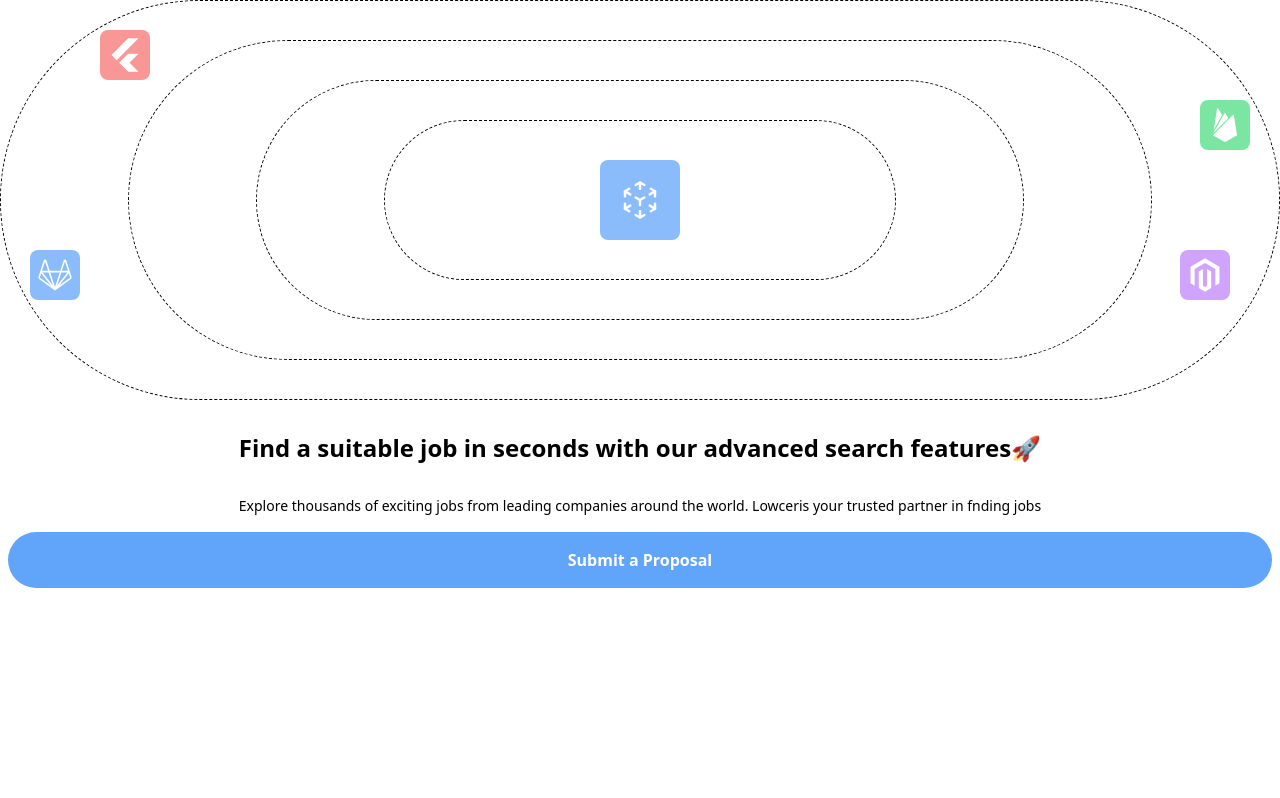
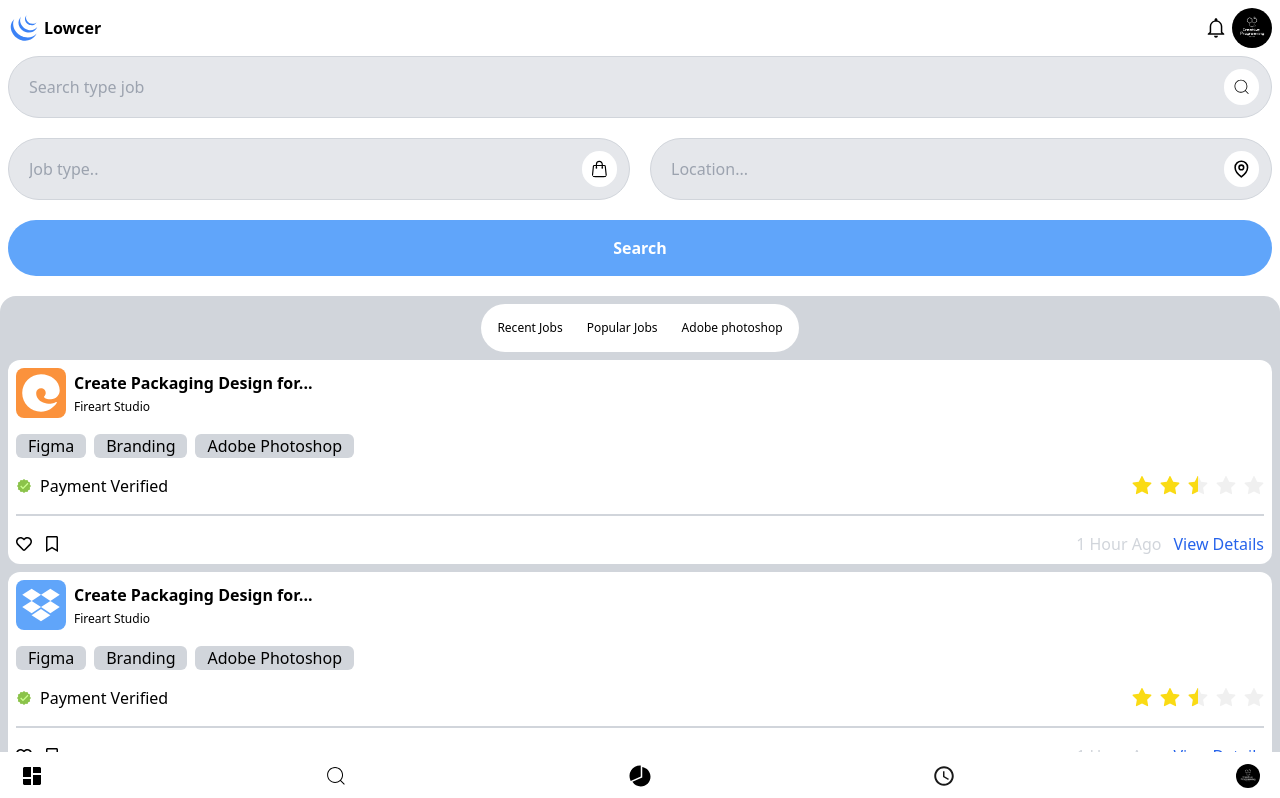
Before and after one commit to MubassamAli128/ReactClass1, a React (Create React App) app: page / in a window 1280 px wide. Shown: the top 798 px of the page. Built offline with nearby package versions, Linux system fonts and the light colour scheme.

Commit message:
A1 Updated.

```diff
--- a/src/App.jsx
+++ b/src/App.jsx
@@ -6,7 +6,7 @@ import Profile from "./pages/Profile/Profile";
 
 const App = () => {
 
-  let page = "LandingPage";
+  let page = "Home";
 
 
   return (
--- /dev/null
+++ b/src/pages/Home/Cards.jsx
@@ -0,0 +1,80 @@
+import React from "react";
+import ImageBox from "../../components/ImageBoxes/ImageBox";
+import { IoLogoEdge, IoLogoDropbox,IoLogoDribbble } from "react-icons/io5";
+import { FcApproval } from "react-icons/fc";
+import { Rate } from 'antd';
+import { FaRegHeart, FaRegBookmark } from "react-icons/fa";
+
+const Cards=()=>{
+
+    const CardData=[
+        {
+            CardLogo:<ImageBox cls='w-[50px] h-[50px] bg-orange-400 rounded-lg'>
+                        <IoLogoEdge className="w-10 h-10"/>
+                    </ImageBox>,
+            CardTitle:"Create Packaging Design for...",
+            CardSubTitle:"Fireart Studio",
+            CardTags:["Figma","Branding","Adobe Photoshop"]
+        },
+        {
+            CardLogo:<ImageBox cls='w-[50px] h-[50px] bg-blue-400 rounded-lg'>
+                        <IoLogoDropbox className="w-10 h-10"/>
+                    </ImageBox>,
+            CardTitle:"Create Packaging Design for...",
+            CardSubTitle:"Fireart Studio",
+            CardTags:["Figma","Branding","Adobe Photoshop"]
+        },
+        {
+            CardLogo:<ImageBox cls='w-[50px] h-[50px] bg-green-400 rounded-lg'>
+                        <IoLogoDribbble className="w-10 h-10"/>
+                    </ImageBox>,
+            CardTitle:"Create Packaging Design for...",
+            CardSubTitle:"Fireart Studio",
+            CardTags:["Figma","Branding","Adobe Photoshop"]
+        }
+    ]
+
+
+
+    return(
+        <>
+            {CardData.map((item,index)=>(
+                <div key={index} className="bg-white rounded-xl px-2 py-2 w-full flex flex-col gap-4">
+                    <div className="flex items-center gap-2">
+                        {item.CardLogo}
+                        <div className="flex flex-col justify-center gap-1">
+                            <p className="font-bold text-md">{item.CardTitle}</p>
+                            <p className="text-xs">{item.CardSubTitle}</p>
+                        </div>
+                    </div>
+                    <div className="flex items-center gap-2">
+                        {item.CardTags.map((tag,TagIndex)=>(
+                            <div key={TagIndex} className="px-3 rounded-md bg-gray-300">{tag}</div>
+                        ))}
+                    </div>
+                    <div className="flex items-center justify-between w-full">
+                        <div className="flex items-center justify-center gap-2">
+                            <FcApproval/>Payment Verified
+                        </div>
+                        <Rate allowHalf defaultValue={2.5}/>
+                    </div>
+                    <hr className="border border-gray-300"/>
+                    <div className="flex items-center justify-between">
+                        <div className="flex items-center gap-3">
+                            <FaRegHeart />
+                            <FaRegBookmark/>
+                        </div>
+                        <div className="flex items-center gap-3">
+                            <p className="text-gray-300">1 Hour Ago</p>
+                            <a href="#" className="text-blue-600">View Details</a>
+                        </div>
+                    </div>
+                </div>
+            ))
+            }
+        </>
+    )
+}
+
+
+export default Cards;
--- a/src/pages/Home/Home.jsx
+++ b/src/pages/Home/Home.jsx
@@ -1,20 +1,19 @@
 import React from "react";
-// import { DiAtom } from "react-icons/di";
 import { IoMdNotificationsOutline } from "react-icons/io";
 import image from '../../assets/images/profile.jpg';
 import { CiSearch } from "react-icons/ci";
 import { HiOutlineShoppingBag } from "react-icons/hi2";
 import { GrLocation } from "react-icons/gr";
 import Button from "../../components/ImageBoxes/button";
-import ImageBox from "../../components/ImageBoxes/ImageBox";
-import { FcApproval } from "react-icons/fc";
-import { Rate } from 'antd';
-import { FaRegHeart, FaRegBookmark } from "react-icons/fa";
+// import ImageBox from "../../components/ImageBoxes/ImageBox";
+// import { FcApproval } from "react-icons/fc";
+// import { Rate } from 'antd';
+// import { FaRegHeart, FaRegBookmark } from "react-icons/fa";
 import { MdDashboard } from "react-icons/md";
-import { IoPieChartSharp, IoLogoEdge, IoLogoDropbox,IoLogoDribbble } from "react-icons/io5";
+import { IoPieChartSharp } from "react-icons/io5";
 import { IoMdTime } from "react-icons/io";
 import { BiLogoJquery } from "react-icons/bi";
-// import {  } from "react-icons/io5";
+import Cards from "./Cards";
 
 
 const Home = ({ NextPage }) => {
@@ -26,7 +25,9 @@ const Home = ({ NextPage }) => {
                     <p className="font-semibold">Lowcer</p>
                 </div>
                 <div className="flex items-center justify-center gap-1">
-                    <IoMdNotificationsOutline className="w-6 h-6"/>
+                    <IoMdNotificationsOutline className="w-6 h-6 relative">
+                        <div className="bg-red-500 rounded-full w-5 h-5 absolute p-2"></div>
+                    </IoMdNotificationsOutline>
                     <img className="w-10 h-10 rounded-full" src={image} alt="" />
                 </div>
             </div>
@@ -47,15 +48,17 @@ const Home = ({ NextPage }) => {
                 </div>
             </div>
             <div className="flex items-center justify-center px-2 mt-5">
-                <Button  text="Search"/>
+                <Button text="Search"/>
             </div>
             <div className="bg-gray-300 rounded-2xl w-full px-2 pt-2 flex flex-col items-center gap-2 mt-5">
+
                 <div className="flex items-center justify-center gap-2 bg-white rounded-full py-2 px-2 text-xs">
                     <div className="py-2 px-2 hover:bg-black hover:text-white rounded-full">Recent Jobs</div>
                     <div className="py-2 px-2 hover:bg-black hover:text-white rounded-full">Popular Jobs</div>
                     <div className="py-2 px-2 hover:bg-black hover:text-white rounded-full">Adobe photoshop</div>
                 </div>
-                <div className="bg-white rounded-xl px-2 py-2 w-full flex flex-col gap-4">
+                <Cards/>
+                {/* <div className="bg-white rounded-xl px-2 py-2 w-full flex flex-col gap-4">
                     <div className="flex items-center gap-2">
                         <ImageBox cls='w-[50px] h-[50px] bg-orange-400 rounded-lg'>
                             <IoLogoEdge className="w-10 h-10"/>
@@ -88,6 +91,8 @@ const Home = ({ NextPage }) => {
                         </div>
                     </div>
                 </div>
+
+
                 <div className="bg-white rounded-xl px-2 py-2 w-full flex flex-col gap-4">
                     <div className="flex items-center gap-2">
                         <ImageBox cls='w-[50px] h-[50px] bg-blue-400 rounded-lg'>
@@ -121,6 +126,7 @@ const Home = ({ NextPage }) => {
                         </div>
                     </div>
                 </div>
+
                 <div className="bg-white rounded-xl px-2 py-2 w-full flex flex-col gap-4">
                     <div className="flex items-center gap-2">
                         <ImageBox cls='w-[50px] h-[50px] bg-green-400 rounded-lg'>
@@ -153,7 +159,8 @@ const Home = ({ NextPage }) => {
                             <a href="#" className="text-blue-600">View Details</a>
                         </div>
                     </div>
-                </div>
+                </div> */}
+
             </div>
             <div className="fixed bottom-0 w-full bg-white p-2 flex items-center justify-between px-4">
                 <MdDashboard className="w-8 h-8 hover:bg-blue-200 hover:text-white rounded-full p-1"/>
--- a/src/pages/LandingPage/LandingPage.jsx
+++ b/src/pages/LandingPage/LandingPage.jsx
@@ -4,7 +4,7 @@ import Button from "../../components/ImageBoxes/button";
 
 const LandingPage = ({ NextPage }) => {
     return (
-        <>
+        <div className="flex flex-col items-center justify-between h-screen">
             <Rings/>
             <div className="flex flex-col items-center justify-center text-center w-full">
                 <h1 className="font-bold text-2xl p-8">Find a suitable job in seconds with our advanced search features🚀</h1>
@@ -13,7 +13,7 @@ const LandingPage = ({ NextPage }) => {
                     <Button text="Submit a Proposal"/>
                 </div>
             </div>
-        </>
+        </div>
     );
 };
 
--- a/src/pages/LandingPage/Rings.jsx
+++ b/src/pages/LandingPage/Rings.jsx
@@ -1,6 +1,6 @@
 import React from "react";
 import ImageBox from "../../components/ImageBoxes/ImageBox";
-import { DiAtom } from "react-icons/di";
+
 import Ring from "./Ring";
 import { IoLogoAppleAr } from "react-icons/io5";
 import { BiLogoFirebase, BiLogoFlutter, BiLogoGitlab, BiLogoMagento } from "react-icons/bi";
```
Also changed, not shown: src/logo.svg.
